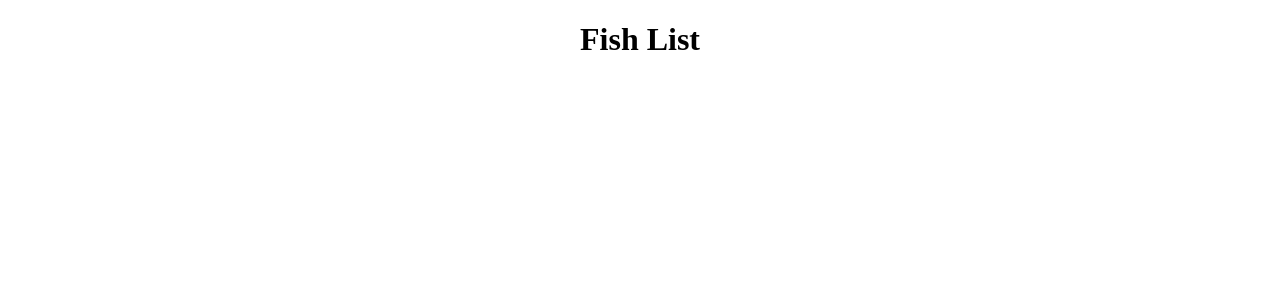
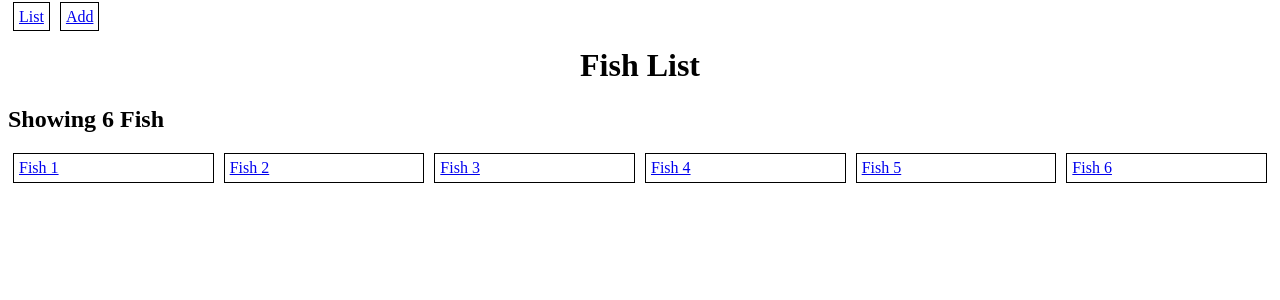
Before and after one commit to AF-186/Adam-Fairlie-Learning-AngularF26, an Angular app: page /fish in a window 1280 px wide. Before the commit this address led to /. Shown: the top 300 px of the page. Built offline with nearby package versions, Linux system fonts and the light colour scheme.

Commit message:
Part 2 Step 15 * Added new default path /fish which empty path routes to * Added navigation bar at the top to move between components * Submission now functions * Form resets after submission * Entries now display in a grid

```diff
--- a/src/app/app.html
+++ b/src/app/app.html
@@ -1,2 +1,6 @@
+<nav class="nav-bar">
+  <a routerLink="/fish" routerLinkActive="active">List</a>
+  <a routerLink="/form" routerLinkActive="active">Add</a>
+</nav>
 <h1>Fish List</h1>
 <router-outlet/>
--- a/src/app/app.routes.ts
+++ b/src/app/app.routes.ts
@@ -4,7 +4,8 @@ import { FishDetail } from './fish-detail/fish-detail';
 import { FishForm } from './fish-form/fish-form';
 
 export const routes: Routes = [
-  { path: '', component: FishList },
+  { path: '', redirectTo: '/fish', pathMatch: 'full' },
+  { path: 'fish', component: FishList },
   { path: 'fish/:id', component: FishDetail },
   { path: 'form', component: FishForm },
 ];
--- a/src/app/app.scss
+++ b/src/app/app.scss
@@ -29,3 +29,9 @@
 h1 {
   text-align: center;
 }
+
+a {
+  border: 1px solid black;
+  padding: 5px;
+  margin: 0 5px;
+}
--- a/src/app/fish-form/fish-form.ts
+++ b/src/app/fish-form/fish-form.ts
@@ -41,6 +41,7 @@ export class FishForm {
 
      const id = this.service.nextId();
      this.service.addFish({id, ...formValue});
+     this.fishForm.reset();
 
   }
 }
--- a/src/app/fish-list/fish-list.html
+++ b/src/app/fish-list/fish-list.html
@@ -1,5 +1,6 @@
 <h2>Showing {{ fishCount() }} Fish</h2>
 <!-- <button (click)="addNewFish()">Add Fish</button> -->
+<div class="entry-grid">
 @for (fish of fishList(); track fish.id;) {
   <a [routerLink]="['/fish', fish.id]">
     {{ fish.name }}
@@ -8,6 +9,7 @@
 @empty {
   <p>No fish have been caught yet...</p>
 }
+</div>
 
 <!-- Removed at Part 1 of Assignment 6 -->
 <!--@for (fish of fishList(); track fish.id; let e = $even) {-->
--- a/src/app/fish-list/fish-list.scss
+++ b/src/app/fish-list/fish-list.scss
@@ -8,6 +8,18 @@
   background-color: #d8e6fc;
 }
 
+.entry-grid {
+  display: grid;
+  grid-template-columns: auto auto auto auto auto auto;
+}
+// I would like the grid to be made up of as many specifically-sized columns as can fit on the viewport
+
 button {
   display: block;
 }
+
+a {
+  border: 1px solid black;
+  padding: 5px;
+  margin: 0 5px;
+}
```
